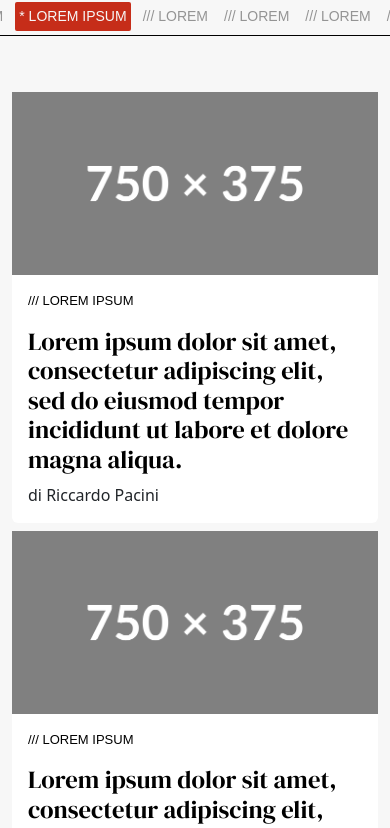
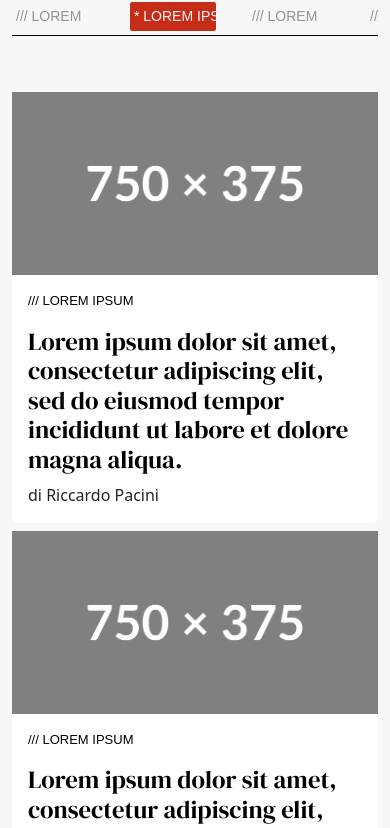
Before and after one commit to riccacio/GazzMant, a website: page index.html in a window 390 px wide. Shown: the part 102-930 px from the top of the page. Drawn offline with nearby package versions, Linux system fonts and the light colour scheme.

Commit message:
bugs fixed

```diff
--- a/css/custom.css
+++ b/css/custom.css
@@ -411,14 +411,16 @@ ul, li{
 }
 
 @media (max-width: 600px) {
-    .ul-custom{
-        width: 100vw;
+
+    .div-header-smaller{
+        width:100vw;
+        padding:0;
         display: flex;
         justify-content: center;
-        overflow-x: auto;
-        white-space: nowrap;
-        padding:0;
+        align-items: center;
+        flex-direction: column;
     }
+
 
     .div-custom-body{
         background-color: #F7F7F7;
--- a/index.html
+++ b/index.html
@@ -117,7 +117,7 @@
     <!-- Header -->
     <div class="div-custom-body flex-nowrap z-2">
         <!-- Header >1100-->
-        <header class="bg-custom-div header-large col">
+        <header class="bg-custom-div header-large">
             <div class="d-flex border-bottom border-5 border-black pt-2 justify-content-between hstack gap-5">
                 <div class="hstack align-bottom-custom pb-1">
                     <div class="zoom-effect d-flex">
@@ -171,7 +171,7 @@
             </div>
         </header>
         <!-- Header <1100 -->
-        <header class="bg-custom-div header-small col">
+        <header class="bg-custom-div header-small">
             <div class="d-flex border-bottom border-5 border-black pt-2 justify-content-between hstack gap-5">
                 <div class="hstack align-bottom-custom pb-1">
                     <div class="zoom-effect d-flex">
@@ -222,40 +222,40 @@
             </div>
         </header>
         <!-- Header <830 -->
-        <header class="bg-custom-div header-smaller col">
-            <div class="d-flex justify-content-center border-bottom border-1 border-black">
-                <ul class="mt-1 hstack gap-2 mb-1 ul-custom" >
-                    <a class="a-header-custom" href="#">
-                        <li class="li-header-custom p-1">
+        <header class="bg-custom-div header-smaller container">
+            <div class="d-flex flex-nowrap border-bottom border-1 border-black overflow-x-auto" style="white-space: nowrap;">
+                <div class="mt-1 row gap-2 mb-1" style="min-width: 700px;">
+                    <a class="a-header-custom col" style="min-width: 100px" href="#">
+                        <div class="li-header-custom p-1 overflow-hidden">
                             <span>/// LOREM</span>
-                        </li>
+                        </div>
                     </a>
-                    <a class="a-header-custom" href="#">
-                        <li class="li-header-custom-red p-1">
+                    <a class="a-header-custom col" style="min-width: 100px" href="#">
+                        <div class="li-header-custom-red p-1 overflow-hidden">
                             <span>* LOREM IPSUM</span>
-                        </li>
+                        </div>
                     </a>
-                    <a class="a-header-custom" href="#">
-                        <li class="li-header-custom p-1">
+                    <a class="a-header-custom col overflow-hidden" style="min-width: 100px"href="#">
+                        <div class="li-header-custom p-1">
                             <span>/// LOREM</span>
-                        </li>
+                        </div>
                     </a>
-                    <a class="a-header-custom" href="#">
-                        <li class="li-header-custom p-1">
+                    <a class="a-header-custom col overflow-hidden" style="min-width: 100px" href="#">
+                        <div class="li-header-custom p-1">
                             <span>/// LOREM</span>
-                        </li>
+                        </div>
                     </a>
-                    <a class="a-header-custom" href="#">
-                        <li class="li-header-custom p-1">
+                    <a class="a-header-custom col overflow-hidden" style="min-width: 100px" href="#">
+                        <div class="li-header-custom p-1">
                             <span>/// LOREM</span>
-                        </li>
+                        </div>
                     </a>
-                    <a class="a-header-custom" href="#">
-                        <li class="li-header-custom p-1">
+                    <a class="a-header-custom col overflow-hidden" style="min-width: 100px" href="#">
+                        <div class="li-header-custom p-1">
                             <span>/// LOREM</span>
-                        </li>
+                        </div>
                     </a>
-                </ul>
+                </div>
             </div>
         </header>
     </div>
```
